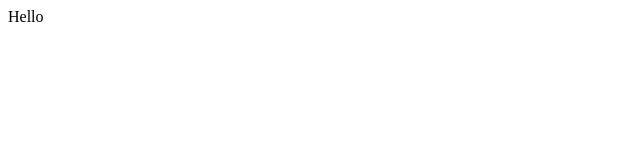
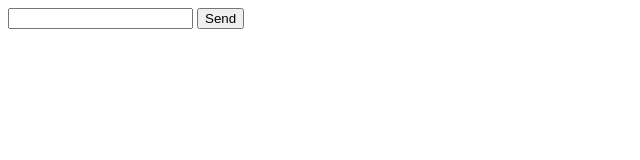
Before and after one commit to LL-10/ll, a website: page src/index.html in a window 1280 px wide. Shown: the whole page, without its empty margins (0-640 px from the left). Drawn offline with Linux system fonts and the light colour scheme.

Commit message:
Update index.html

```diff
--- a/src/index.html
+++ b/src/index.html
@@ -4,7 +4,9 @@
 		<title>LL</title>
 	</head>
 	<body>
-		Hello
+		<label for='main'></label>
+		<input id='main' type='text'>
+		<button onclick='request(document.getElementById("main").value)'>Send</button>
 		<script src='./script.js' type='text/javascript'></script>
 	</body>
 </html>
```
